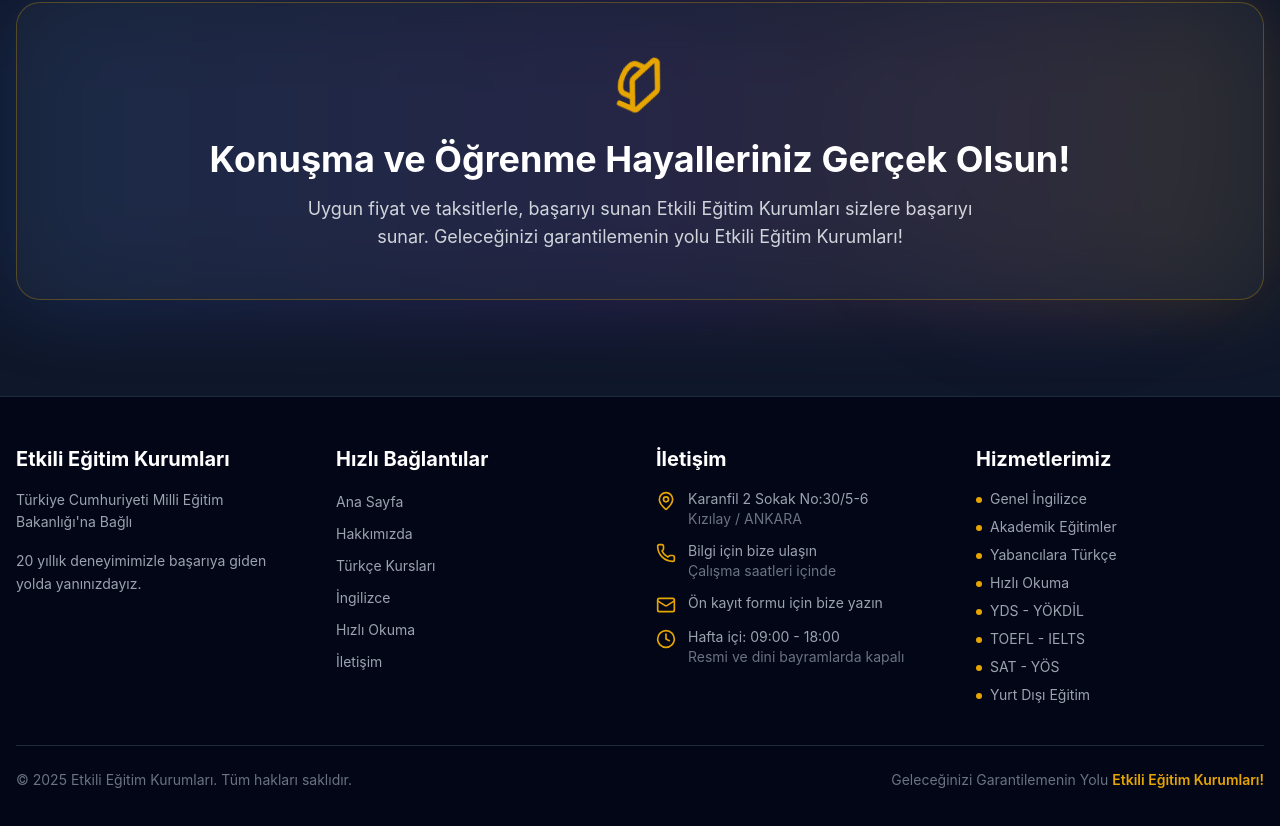
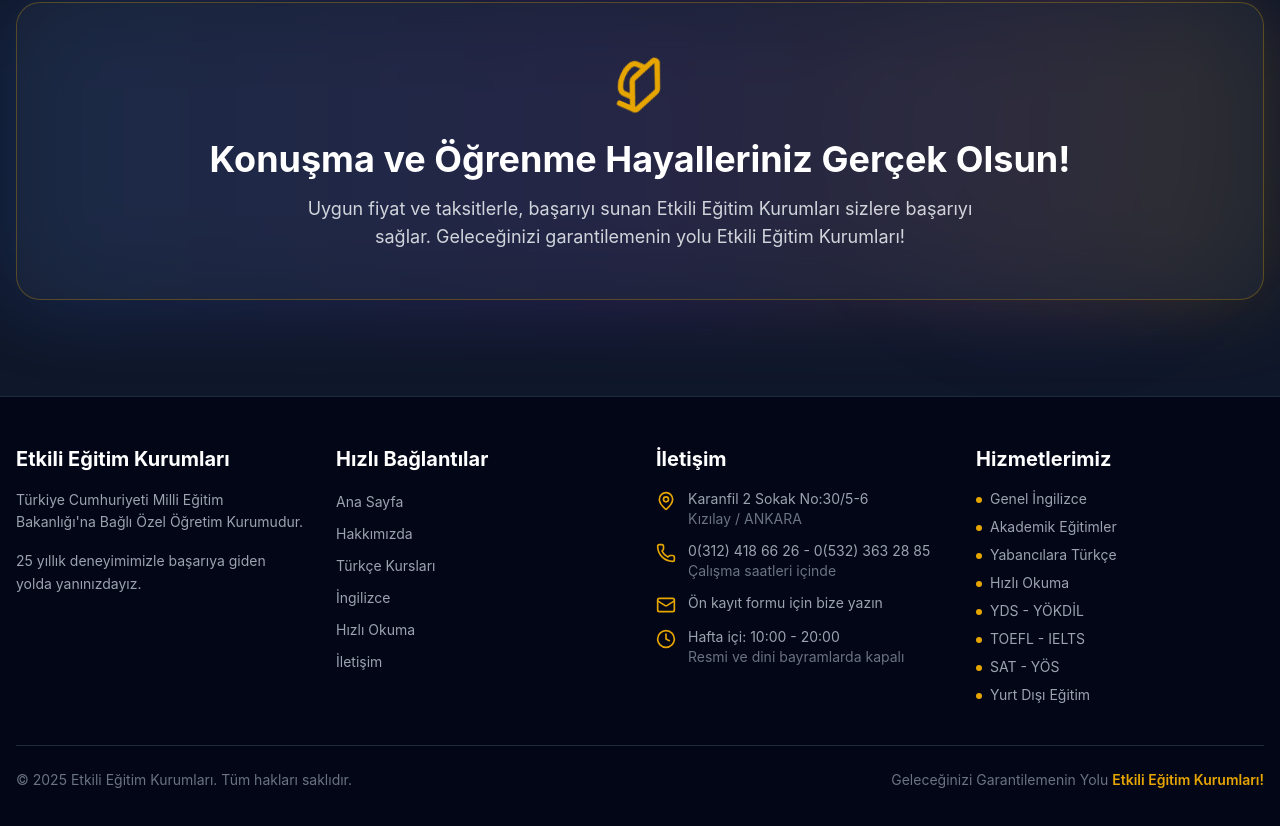
Before and after one commit to makucheez/test, a Next.js app: page /ingilizce in a window 1280 px wide. Shown: the part 3170-3996 px from the top of the page. Built offline with nearby package versions, Linux system fonts and the light colour scheme.

Commit message:
text changes

```diff
--- a/src/components/Footer.jsx
+++ b/src/components/Footer.jsx
@@ -1,7 +1,6 @@
 'use client'
 
-import React from 'react';
-import { MapPin, Mail, Phone, Clock, Globe } from 'lucide-react';
+import { MapPin, Mail, Phone, Clock } from 'lucide-react';
 import { useLanguage } from '@/contexts/LanguageContext';
 import { useTranslation } from '@/locales/translations';
 import Link from 'next/link';
@@ -33,8 +32,8 @@ const Footer = () => {
             </p>
             <p className="text-gray-400 text-sm leading-relaxed">
               {language === 'tr'
-                ? '20 yıllık deneyimimizle başarıya giden yolda yanınızdayız.'
-                : 'With our 20 years of experience, we are with you on the road to success.'}
+                ? '25 yıllık deneyimimizle başarıya giden yolda yanınızdayız.'
+                : 'With our 25 years of experience, we are with you on the road to success.'}
             </p>
           </div>
 
--- a/src/locales/translations.js
+++ b/src/locales/translations.js
@@ -24,7 +24,7 @@ export const translations = {
     quickInfo: {
       title: 'Hizmetlerimiz',
       titleSpan: '',
-      subtitle: '20 yıllık deneyimimizle başarıya giden yolda yanınızdayız',
+      subtitle: '25 yıllık deneyimimizle başarıya giden yolda yanınızdayız',
       services: {
         turkish: 'Türkçe Kursları',
         english: 'İngilizce Eğitimi',
@@ -35,13 +35,13 @@ export const translations = {
     about: {
       title: 'Etkili Eğitim Kurumları',
       titleSpan: 'Hakkında',
-      desc1: 'Etkili Eğitim Kurumları, Yunus Canlı ve Yaşar Gözel kurucuları olarak 20 yıl önce faaliyete başlamış ve şu anda Karanfil 2 Sokak No:30/5-6 Kızılay/Ankara adresinde hijyenik bir ortamda hizmet vermektedir.',
+      desc1: 'Etkili Eğitim Kurumları, Yunus Canlı ve Yaşar Gözel kurucuları olarak 2000  yılında   faaliyete başlamış olup halen Karanfil 2 Sokak No:30/5-6 Kızılay/Ankara adresinde hijyenik bir ortamda hizmet vermektedir.',
       desc2: 'Genel İngilizce, Akademik Eğitimler (YDS, YÖKDİL, SAT, YÖS, AÖF, TOEFL, IELTS, Hazırlık Atlama, TEFL-TESOL ve İş Sınavlarına Hazırlık), Yabancılar için Türkçe (TÖMER), Hızlı Okuma Teknikleri ve Yurt Dışı Eğitim konularında küçük gruplar halinde çalışmalarımızı sürdürmekteyiz.',
       desc3: 'Bireyi temel alarak birebir ve küçük gruplar halinde verdiğimiz eğitimlerle, üç aşamalı eğitim süreci sonunda sizlere başarıyı sunuyoruz.',
       features: {
         experience: {
-          title: '20 Yıllık Deneyim',
-          desc: 'Yunus Canlı ve Yaşar Gözel önderliğinde 20 yıldır kaliteli eğitim hizmeti.'
+          title: '25 Yıllık Deneyim',
+          desc: 'Yunus Canlı ve Yaşar Gözel önderliğinde 25 yıldır kaliteli eğitim hizmeti.'
         },
         smallGroups: {
           title: 'Küçük Gruplar',
@@ -68,7 +68,7 @@ export const translations = {
     turkishCourses: {
       title: 'Yabancılar İçin',
       titleSpan: 'Türkçe Kursları',
-      desc1: 'Türkiye Cumhuriyeti Milli Eğitim Bakanlığına bağlı Etkili Türkçe Kursu, dört temel dil becerisinin (okuma, yazma, dinleme ve konuşma) öğretilip geliştirilmesini sağlar.',
+      desc1: "Türkiye Cumhuriyeti Milli Eğitim Bakanlığı'na Bağlı Özel Öğretim Kurumudur. Etkili Türkçe Kursu, dört temel dil becerisinin (okuma, yazma, dinleme ve konuşma) öğretilip geliştirilmesini sağlar.",
       desc2: 'Öğrenim etkinliklerimiz görsel ve işitsel araçlarla desteklenir. Online ve yüz yüze kurs seçenekleri mevcuttur.',
       enrollBtn: 'Ön Kayıt Formu İçin Bize Yazın',
       enrollToast: 'Kayıt Talebi',
@@ -97,11 +97,11 @@ export const translations = {
           id: 1,
           title: 'Temel Seviye Türkçe (A1-A2)',
           description: 'Hiç Türkçe bilmeyen yabancı öğrenciler için temel dil becerileri kazandıran kursumuz. 4 ayda okuma, konuşma, anlama ve yazma becerilerini kazanacaksınız.',
-          duration: '4 ay (400 saat)',
+          duration: '4 ay',
           level: 'Başlangıç (A1-A2)',
           students: '10-15 kişi',
-          schedule: 'Haftada 2 gün, günde 3 saat (ayda 100 saat)',
-          price: '300 USD',
+          schedule: 'Haftada 2 gün, günde 4 ders saati',
+          price: 'Bilgi için iletişime geçiniz',
           features: [
             'Temel Türkçe gramer yapıları',
             'Günlük hayat konuşmaları',
@@ -122,7 +122,7 @@ export const translations = {
           duration: '4 ay',
           level: 'Orta (B1)',
           students: '10-15 kişi',
-          schedule: 'Haftada 2 gün, günde 3 saat',
+          schedule: 'Haftada 2 gün, günde 4 ders saati',
           price: 'Bilgi için iletişime geçin',
           features: [
             'Orta seviye gramer konuları',
@@ -179,7 +179,7 @@ export const translations = {
       requirementsList: [
         'Başvuru formu eksiksiz doldurulmalıdır',
         'Kimlik bilgileri okunaklı şekilde verilmelidir',
-        '300 USD kurs ücreti Ziraat Bankası hesabına yatırılmalıdır',
+        'Kurs ücreti başvuru formunda belirtilen  banka hesabına yatırılmalıdır.',
         'Banka makbuzunda öğrenci ismi belirtilmelidir'
       ],
       policiesList: [
@@ -213,7 +213,7 @@ export const translations = {
       levelsTitle: 'Kurs Seviyeleri',
       getInfo: 'Bilgi Al',
       bottomTitle: 'Konuşma ve Öğrenme Hayalleriniz Gerçek Olsun!',
-      bottomDesc: 'Uygun fiyat ve taksitlerle, başarıyı sunan Etkili Eğitim Kurumları sizlere başarıyı sunar. Geleceğinizi garantilemenin yolu Etkili Eğitim Kurumları!',
+      bottomDesc: 'Uygun fiyat ve taksitlerle, başarıyı sunan Etkili Eğitim Kurumları sizlere başarıyı sağlar. Geleceğinizi garantilemenin yolu Etkili Eğitim Kurumları!',
       contactNow: 'Hemen İletişime Geçin',
       requirement: 'Gereksinim:',
       program: 'Program:',
@@ -379,17 +379,17 @@ export const translations = {
       subtitle: 'Eğitim programlarımız ve hizmetlerimiz hakkında bilgi almak için bizimle iletişime geçebilirsiniz.',
       institutionName: 'Kurum Adı',
       institutionValue: 'Etkili Eğitim Kurumları',
-      institutionDetail: 'Türkiye Cumhuriyeti Milli Eğitim Bakanlığı\'na Bağlı',
+      institutionDetail: 'Türkiye Cumhuriyeti Milli Eğitim Bakanlığı\'na Bağlı Özel Öğretim Kurumudur.',
       address: 'Adres',
       addressValue: 'Karanfil 2 Sokak No:30/5-6',
       addressDetail: 'Kızılay / ANKARA',
       email: 'E-Posta',
       emailDetail: 'Ön kayıt formu için bize yazın',
       phone: 'Telefon',
-      phoneValue: 'Bilgi için bize ulaşın',
+      phoneValue: '0(312) 418 66 26 - 0(532) 363 28 85',
       phoneDetail: 'Çalışma saatleri içinde',
       hours: 'Çalışma Saatleri',
-      hoursValue: 'Hafta içi: 09:00 - 18:00',
+      hoursValue: 'Hafta içi: 10:00 - 20:00',
       hoursDetail: 'Resmi ve dini bayramlarda kapalı',
       website: 'Web Sitesi',
       websiteDetail: 'Hızlı Okuma Eğitmeni',
@@ -467,7 +467,7 @@ export const translations = {
     quickInfo: {
       title: 'Our Services',
       titleSpan: '',
-      subtitle: 'With our 20 years of experience, we are with you on the road to success',
+      subtitle: 'With our 25 years of experience, we are with you on the road to success',
       services: {
         turkish: 'Turkish Courses',
         english: 'English Education',
@@ -478,13 +478,13 @@ export const translations = {
     about: {
       title: 'About',
       titleSpan: 'Etkili Education Institutions',
-      desc1: 'Etkili Education Institutions was founded 20 years ago by Yunus Canlı and Yaşar Gözel, and currently provides services in a hygienic environment at Karanfil 2 Street No:30/5-6 Kızılay/Ankara.',
+      desc1: 'Etkili Education Institutions was founded 25 years ago by Yunus Canlı and Yaşar Gözel, and currently provides services in a hygienic environment at Karanfil 2 Street No:30/5-6 Kızılay/Ankara.',
       desc2: 'We continue our work in small groups in General English, Academic Education (YDS, YÖKDİL, SAT, YÖS, AÖF, TOEFL, IELTS, Proficiency Preparation, TEFL-TESOL and Business Exam Preparation), Turkish for Foreigners (TÖMER), Speed Reading Techniques and Study Abroad.',
       desc3: 'With our training based on the individual, one-on-one and in small groups, we offer you success at the end of the three-stage education process.',
       features: {
         experience: {
-          title: '20 Years Experience',
-          desc: 'Quality education service for 20 years under the leadership of Yunus Canlı and Yaşar Gözel.'
+          title: '25 Years Experience',
+          desc: 'Quality education service for 25 years under the leadership of Yunus Canlı and Yaşar Gözel.'
         },
         smallGroups: {
           title: 'Small Groups',
@@ -540,11 +540,11 @@ export const translations = {
           id: 1,
           title: 'Basic Level Turkish (A1-A2)',
           description: 'Our course that provides basic language skills for foreign students who do not know Turkish at all. In 4 months you will gain reading, speaking, comprehension and writing skills.',
-          duration: '4 months (400 hours)',
+          duration: '4 months',
           level: 'Beginner (A1-A2)',
           students: '10-15 people',
-          schedule: '2 days a week, 3 hours a day (100 hours per month)',
-          price: '300 USD',
+          schedule: '2 days a week, 4 hours a day',
+          price: 'Contact for information',
           features: [
             'Basic Turkish grammar structures',
             'Daily life conversations',
@@ -565,7 +565,7 @@ export const translations = {
           duration: '4 months',
           level: 'Intermediate (B1)',
           students: '10-15 people',
-          schedule: '2 days a week, 3 hours a day',
+          schedule: '2 days a week, 4 hours a day',
           price: 'Contact for information',
           features: [
             'Intermediate level grammar topics',
@@ -585,7 +585,7 @@ export const translations = {
           duration: '4 months',
           level: 'Upper-Intermediate (B2)',
           students: '10-15 people',
-          schedule: '2 days a week, 3 hours a day',
+          schedule: '2 days a week, 4 hours a day',
           price: 'Contact for information',
           features: [
             'Advanced grammar topics',
@@ -605,7 +605,7 @@ export const translations = {
           duration: '4 months',
           level: 'Advanced (C1)',
           students: '8-12 people',
-          schedule: '2 days a week, 3 hours a day',
+          schedule: '2 days a week, 4 hours a day',
           price: 'Contact for information',
           features: [
             'Academic Turkish',
@@ -622,7 +622,7 @@ export const translations = {
       requirementsList: [
         'Application form must be filled out completely',
         'Identity information must be provided legibly',
-        '300 USD course fee must be deposited to Ziraat Bank account',
+        'Course fee must be deposited to the bank account specified in the application form',
         'Student name must be specified on bank receipt'
       ],
       policiesList: [
@@ -829,10 +829,10 @@ export const translations = {
       email: 'Email',
       emailDetail: 'Write to us for pre-registration form',
       phone: 'Phone',
-      phoneValue: 'Contact us for information',
+      phoneValue: '0(312) 418 66 26 - 0(532) 363 28 85',
       phoneDetail: 'During working hours',
       hours: 'Working Hours',
-      hoursValue: 'Weekdays: 09:00 - 18:00',
+      hoursValue: 'Weekdays: 10:00 - 20:00',
       hoursDetail: 'Closed on official and religious holidays',
       website: 'Website',
       websiteDetail: 'Speed Reading Instructor',
```
